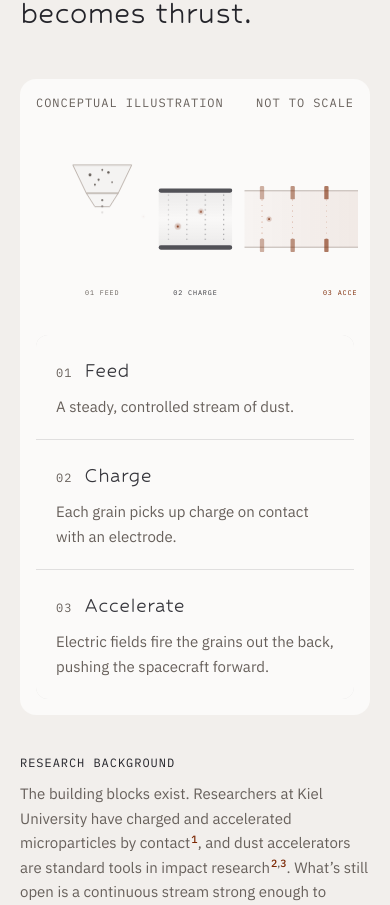
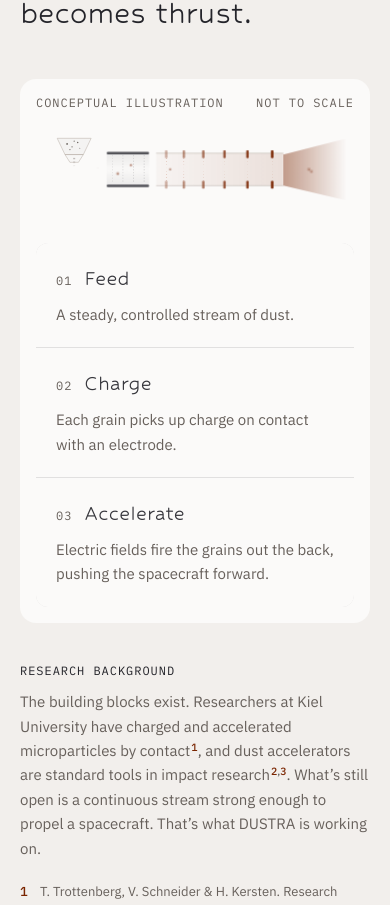
Before and after one commit to Dustra-space/Dustra_Web, a React (Vite) app: page / in a window 390 px wide. Shown: the part 1454-2359 px from the top of the page. Built offline with nearby package versions, Linux system fonts and the light colour scheme.

Commit message:
Mobile Version Fix

```diff
--- a/src/components/Accelerator.tsx
+++ b/src/components/Accelerator.tsx
@@ -28,7 +28,7 @@ const MUTED = '#67605b'
 export default function Accelerator({ active }: Props) {
   return (
     <svg
-      viewBox="0 0 900 300"
+      viewBox="0 30 900 260"
       className="h-auto w-full"
       style={{ fontFamily: 'var(--font-mono)' }}
       role="img"
@@ -86,7 +86,7 @@ export default function Accelerator({ active }: Props) {
             style={{ animation: `dustFeed 2.1s ${d}s linear infinite` }}
           />
         ))}
-        <text x={108} y={274} textAnchor="middle" fill={MUTED} fontSize="11" letterSpacing="1.44">
+        <text x={108} y={274} textAnchor="middle" fill={MUTED} fontSize="11" letterSpacing="1.44" className="max-sm:hidden">
           01 FEED
         </text>
       </g>
@@ -109,7 +109,7 @@ export default function Accelerator({ active }: Props) {
             style={{ animation: `fieldPulse 2.4s ${i * 0.25}s ease-in-out infinite` }}
           />
         ))}
-        <text x={260} y={274} textAnchor="middle" fill="#36363c" fontSize="11" letterSpacing="1.44">
+        <text x={260} y={274} textAnchor="middle" fill="#36363c" fontSize="11" letterSpacing="1.44" className="max-sm:hidden">
           02 CHARGE
         </text>
       </g>
@@ -139,7 +139,7 @@ export default function Accelerator({ active }: Props) {
             </g>
           )
         })}
-        <text x={520} y={274} textAnchor="middle" fill="#7a2500" fontSize="11" letterSpacing="1.44">
+        <text x={520} y={274} textAnchor="middle" fill="#7a2500" fontSize="11" letterSpacing="1.44" className="max-sm:hidden">
           03 ACCELERATE
         </text>
       </g>
--- a/src/components/Concept.tsx
+++ b/src/components/Concept.tsx
@@ -57,11 +57,8 @@ export default function Concept() {
           <span>Conceptual illustration</span>
           <span>Not to scale</span>
         </div>
-        <div className="-mx-1 overflow-x-auto">
-          <div className="min-w-[560px] px-1">
-            <Accelerator active={active} />
-          </div>
-        </div>
+        {/* Scales to the card width; on phones the stage names come from the cards below */}
+        <Accelerator active={active} />
 
         {/* Hovering or focusing a stage highlights it in the drawing */}
         <ol className="mt-6 grid gap-px overflow-hidden rounded-xl bg-[color:var(--color-rule)] sm:grid-cols-3">
```
